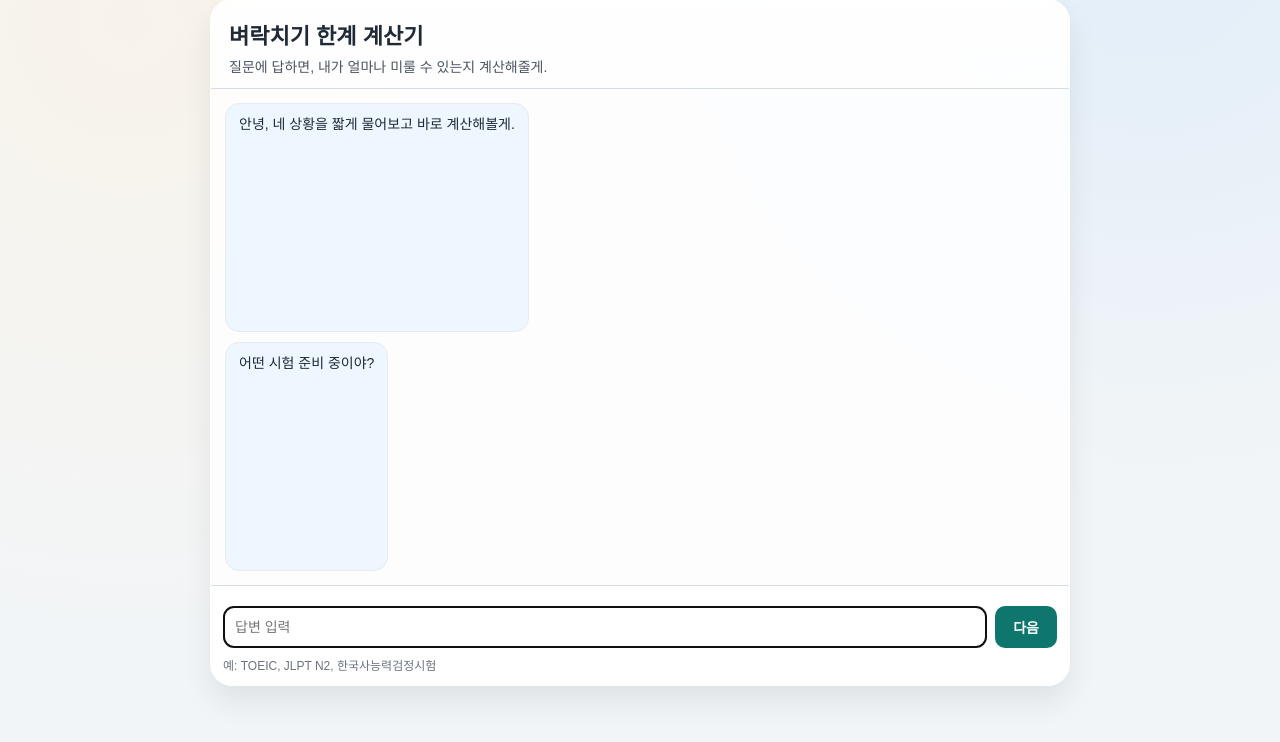
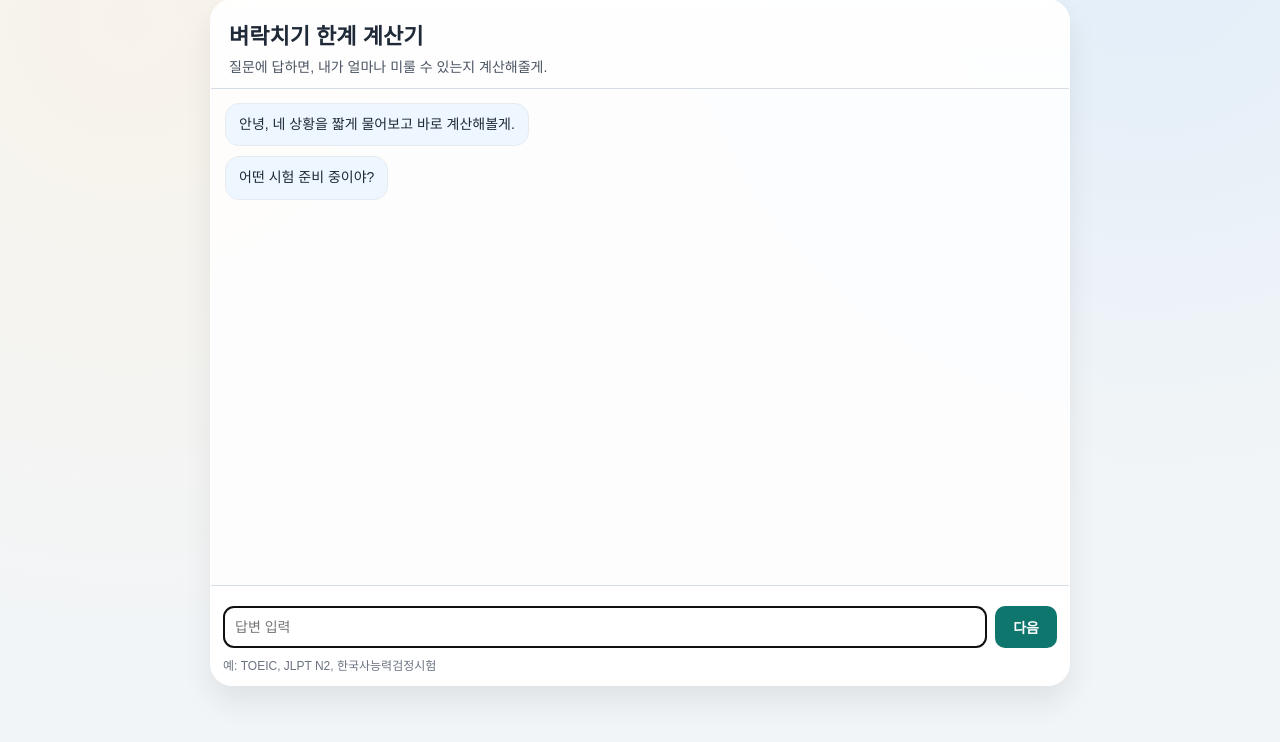
Before and after one commit to minus43/llm-proj, a Flask app: page / in a window 1280 px wide. Shown: the part 58-800 px from the top of the page. Run offline with Flask 3, Linux system fonts and the light colour scheme.

Commit message:
fix: prevent chat bubble height stretching in conversation UI

```diff
--- a/templates/index.html
+++ b/templates/index.html
@@ -57,7 +57,9 @@
       padding: 14px;
       height: min(62vh, 620px);
       overflow: auto;
-      display: grid;
+      display: flex;
+      flex-direction: column;
+      align-items: flex-start;
       gap: 10px;
     }
     .msg {
```
